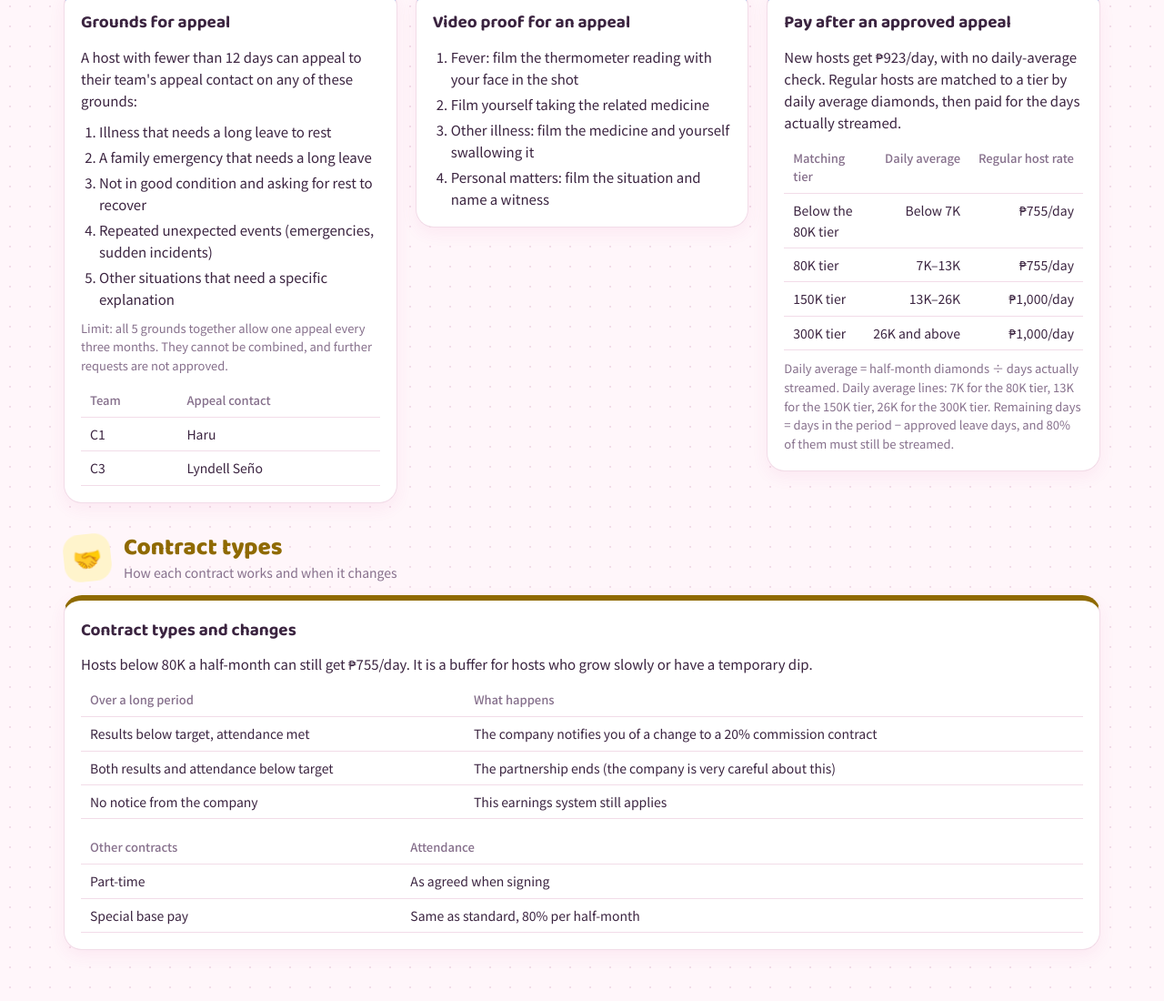
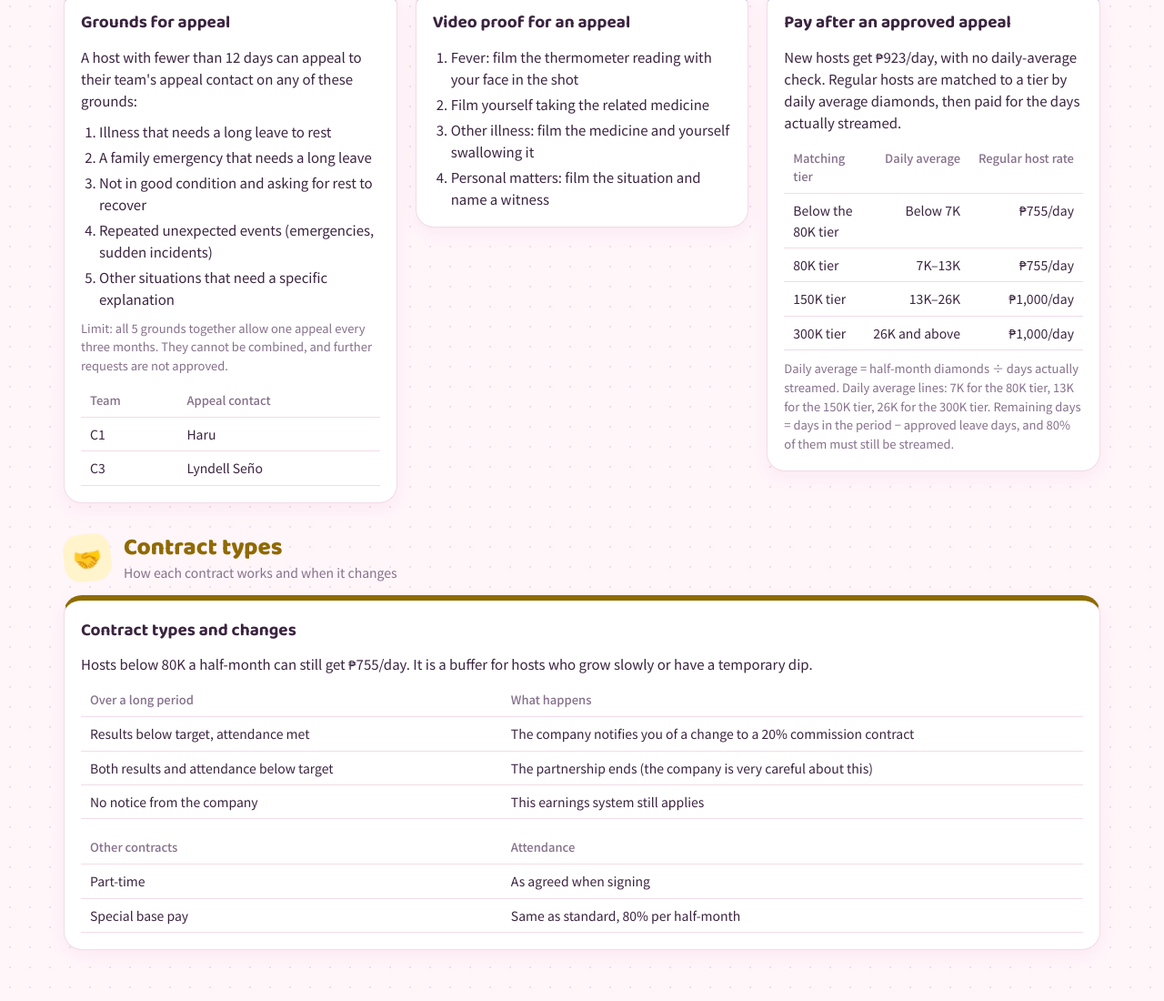
Before and after one commit to manyutiantang/manyutiantang.github.io, a plain HTML site: page index.html in a window 1280 px wide. Shown: the part 4558-5658 px from the top of the page at 91% size. Drawn offline with nearby package versions, Linux system fonts and the light colour scheme; a web font is replaced by a local one.

Commit message:
Align contract tables columns
Co-Authored-By: Claude Opus 5.5 <noreply@anthropic.com>
Claude-Session: https://claude.ai/code/session_01NWCiqgJn3nS9Lpsi6qkCHv

```diff
--- a/index.html
+++ b/index.html
@@ -212,6 +212,8 @@ h1{font-family:var(--font-display);font-size:34px;font-weight:800;letter-spacing
 :root[data-theme="dark"] .cat-5{--c:#8DB4FF;--c-soft:#1E2E4F}
 :root[data-theme="dark"] .cat-6{--c:#F2CF5B;--c-soft:#3F3517}
 .cat .tbl + .tbl{margin-top:4px}
+.cat-6 table{table-layout:fixed}
+.cat-6 th:first-child,.cat-6 td:first-child{width:42%}
 
 .brand{display:flex;align-items:center;gap:14px;background:#000;border-radius:12px;padding:10px 18px 10px 12px;position:relative;overflow:hidden}
 .brand::after{content:"";position:absolute;left:0;right:0;bottom:0;height:3px;background:linear-gradient(90deg,#F04FD0,#8B5CF6 50%,#22D3EE)}
```
Also changed, not shown: zh/index.html (+2 -0 lines).
